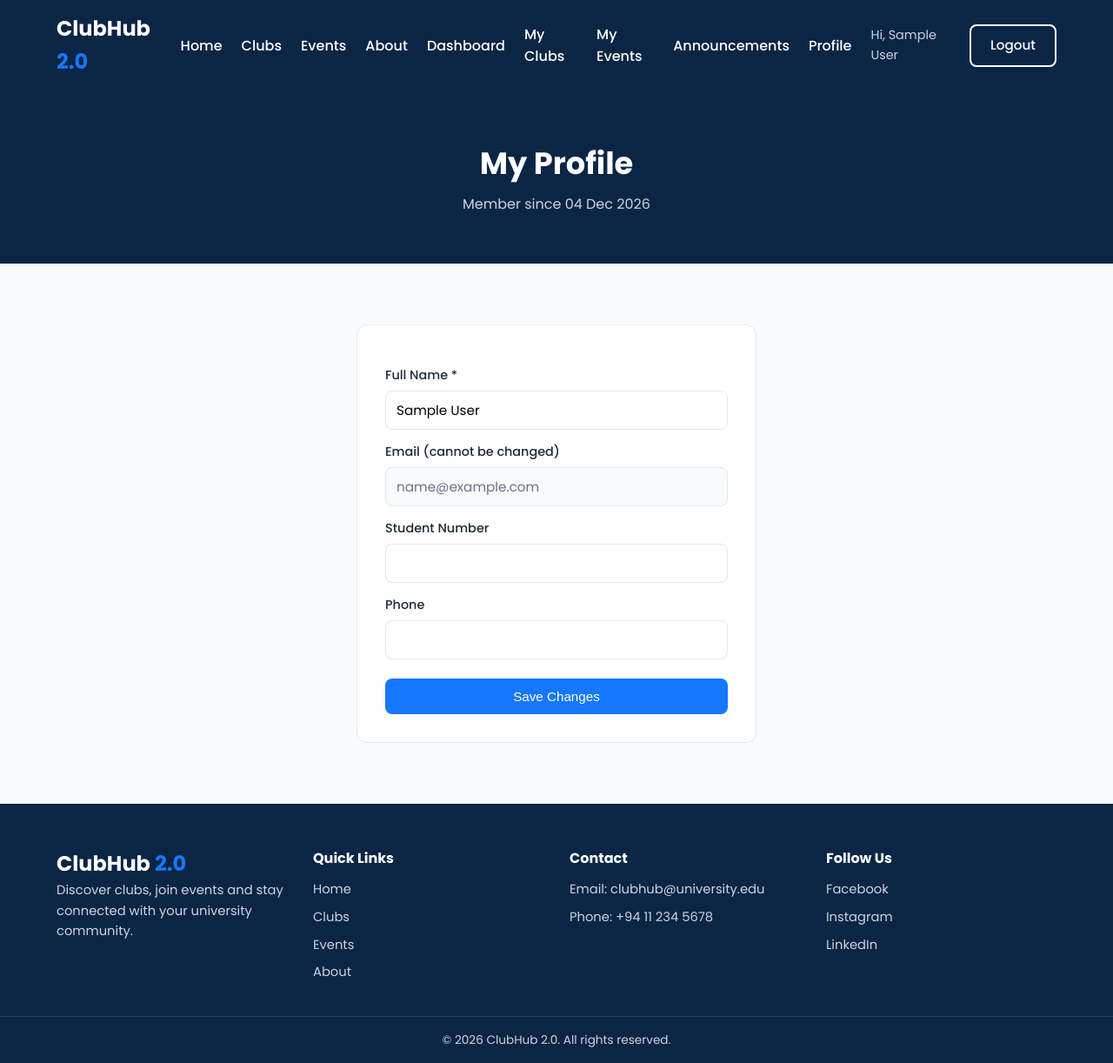
After one commit to maheenk085/student_club_management_system2.0, a Flask app: page /student/profile in a window 1280 px wide. The commit adds this page. Shown: the whole page at 87% size. Run offline with Flask 3, Linux system fonts and the light colour scheme; the visitor is signed in with stand-in values (Sample User, id 1).

Commit message:
Complete student features: announcements and profile

```diff
--- a/app.py
+++ b/app.py
@@ -352,6 +352,56 @@ def my_events():
 
     return render_template("student/my_events.html", registrations=registrations)
 
+@app.route("/student/announcements")
+@role_required("student")
+def student_announcements():
+    connection = get_connection()
+    with connection.cursor() as cursor:
+        cursor.execute(
+            "SELECT a.title, a.content, a.created_at, c.id AS club_id, c.name AS club_name "
+            "FROM announcements a JOIN clubs c ON a.club_id = c.id "
+            "ORDER BY a.created_at DESC"
+        )
+        announcements = cursor.fetchall()
+    connection.close()
+
+    return render_template("student/announcements.html", announcements=announcements)
+
+
+@app.route("/student/profile", methods=["GET", "POST"])
+@role_required("student")
+def student_profile():
+    user_id = session["user_id"]
+    connection = get_connection()
+
+    if request.method == "POST":
+        full_name = request.form.get("full_name", "").strip()
+        phone = request.form.get("phone", "").strip()
+        student_number = request.form.get("student_number", "").strip()
+
+        if not full_name:
+            flash("Full name cannot be empty.", "error")
+        else:
+            with connection.cursor() as cursor:
+                cursor.execute(
+                    "UPDATE users SET full_name = %s, phone = %s, student_number = %s WHERE id = %s",
+                    (full_name, phone or None, student_number or None, user_id),
+                )
+                connection.commit()
+            session["user_name"] = full_name
+            flash("Profile updated successfully.", "success")
+
+    with connection.cursor() as cursor:
+        cursor.execute(
+            "SELECT full_name, email, phone, student_number, created_at FROM users WHERE id = %s",
+            (user_id,),
+        )
+        user = cursor.fetchone()
+    connection.close()
+
+    return render_template("student/profile.html", user=user)
+
+
 
 if __name__ == "__main__":
     app.run(debug=True)
--- a/static/css/style.css
+++ b/static/css/style.css
@@ -180,3 +180,10 @@ img { max-width: 100%; display: block; }
 .badge-pending { background: #FEF3C7; color: #92400E; }
 .badge-rejected { background: #FDECEC; color: #991B1B; }
 .inline-form { display: inline; }
+
+
+/* ---------- Announcements & profile ---------- */
+.announcement-card { margin-bottom: 18px; }
+.announcement-card:hover { transform: none; }
+.announcement-card a { color: var(--primary-blue); font-weight: 500; }
+.readonly-input { background: var(--light-background); color: var(--text-muted); }
--- a/templates/base.html
+++ b/templates/base.html
@@ -25,6 +25,8 @@
                     <a href="{{ url_for('student_dashboard') }}">Dashboard</a>
                     <a href="{{ url_for('my_clubs') }}">My Clubs</a>
                                         <a href="{{ url_for('my_events') }}">My Events</a>
+                                        <a href="{{ url_for('student_announcements') }}">Announcements</a>
+                                        <a href="{{ url_for('student_profile') }}">Profile</a>
                     {% endif %}
                     <span class="nav-user">Hi, {{ session.get('user_name') }}</span>
                     <a href="{{ url_for('logout') }}" class="btn btn-outline-light">Logout</a>
--- /dev/null
+++ b/templates/student/profile.html
@@ -0,0 +1,36 @@
+{% extends "base.html" %}
+
+{% block title %}My Profile - ClubHub 2.0{% endblock %}
+
+{% block content %}
+
+<section class="page-header">
+    <div class="container">
+        <h1>My Profile</h1>
+        <p>Member since {{ user.created_at.strftime('%d %b %Y') }}</p>
+    </div>
+</section>
+
+<section class="section">
+    <div class="container">
+        <div class="form-card">
+            <form method="POST" action="{{ url_for('student_profile') }}">
+                <label for="full_name">Full Name *</label>
+                <input type="text" id="full_name" name="full_name" value="{{ user.full_name }}" required>
+
+                <label for="email">Email (cannot be changed)</label>
+                <input type="email" id="email" value="{{ user.email }}" readonly class="readonly-input">
+
+                <label for="student_number">Student Number</label>
+                <input type="text" id="student_number" name="student_number" value="{{ user.student_number or '' }}">
+
+                <label for="phone">Phone</label>
+                <input type="text" id="phone" name="phone" value="{{ user.phone or '' }}">
+
+                <button type="submit" class="btn btn-primary btn-block">Save Changes</button>
+            </form>
+        </div>
+    </div>
+</section>
+
+{% endblock %}
```
Also changed, not shown: templates/student/announcements.html (added, +35 -0 lines).
